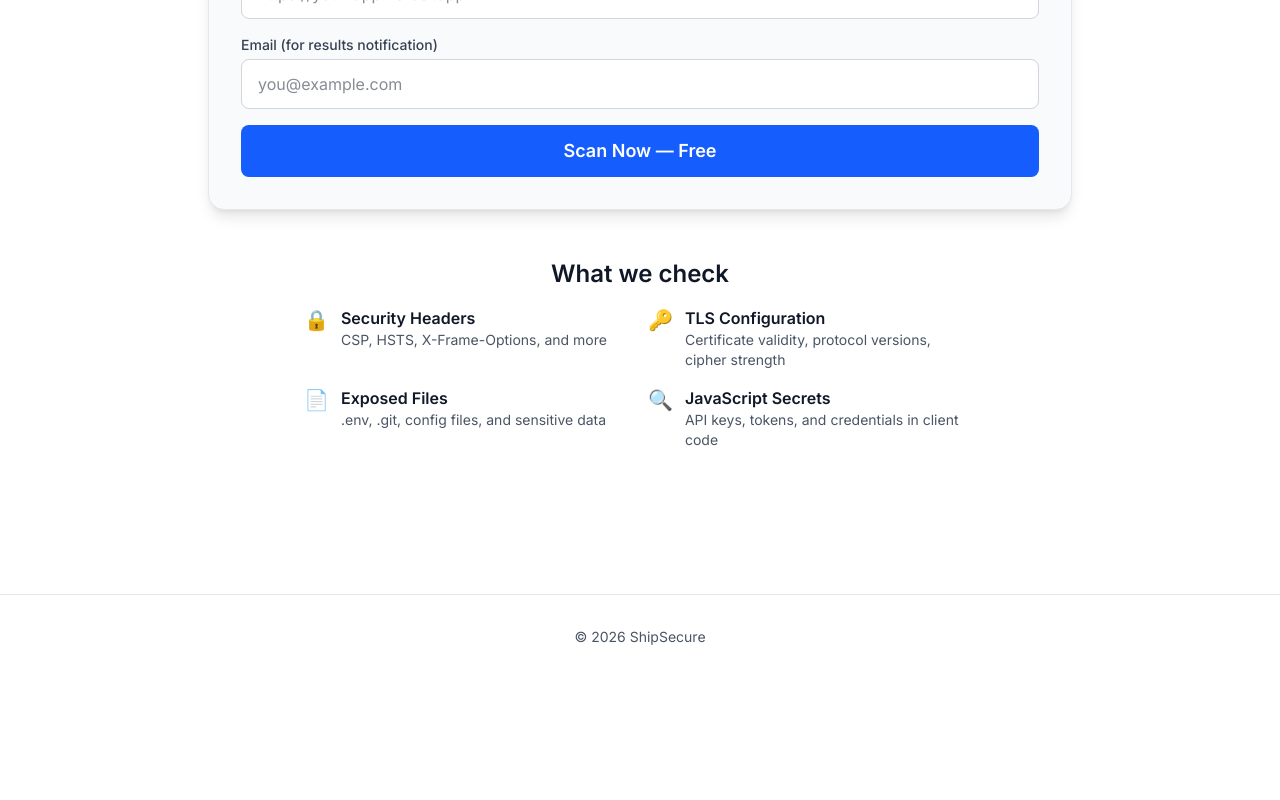
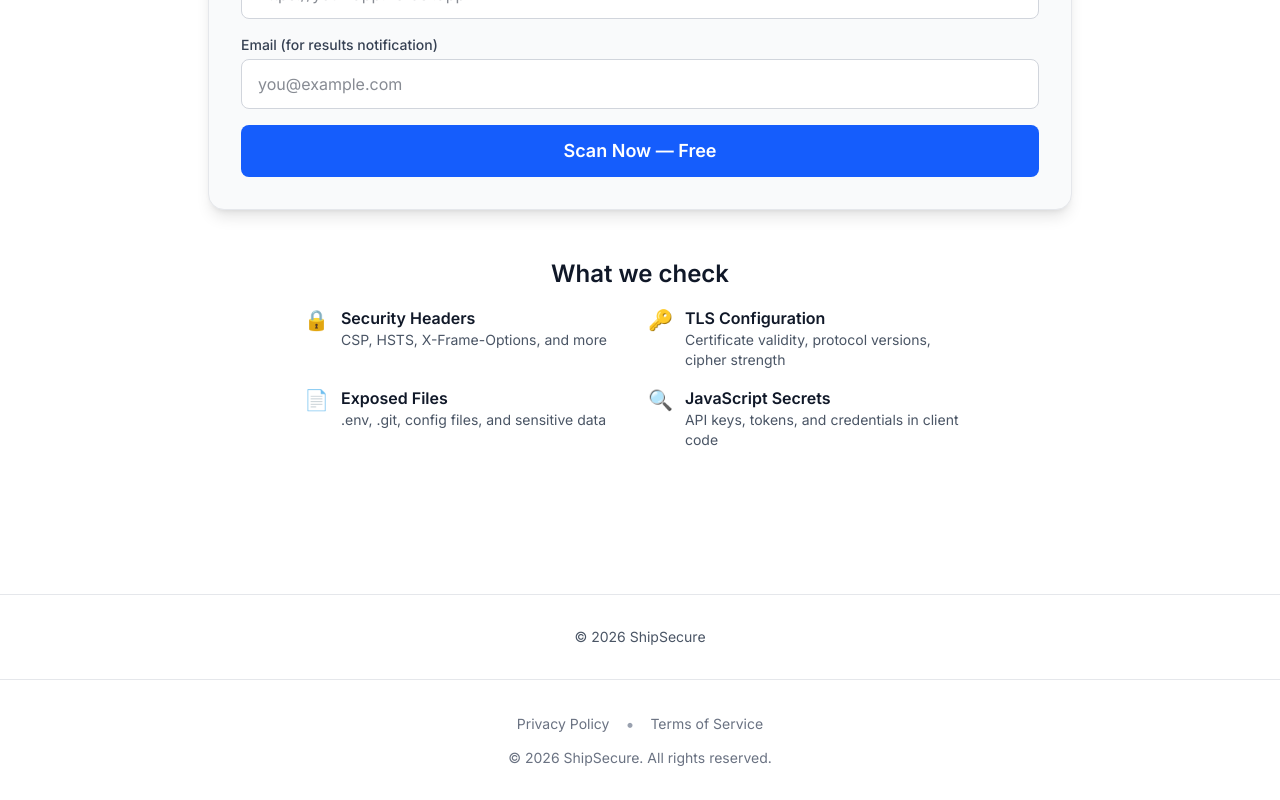
Before and after one commit to TrustEdge-Labs/shipsecure, a Next.js app in the folder frontend/: page / in a window 1280 px wide. Shown: the part 364-1164 px from the top of the page. Before the commit the page ends 1043 px from the top, so only its background shows below. Built offline with nearby package versions, Linux system fonts and the light colour scheme; no server answers.

Commit message:
feat(10-02): add global footer with legal links to all pages
- Create Footer component with Privacy Policy and Terms of Service links
- Add Footer to root layout for site-wide presence
- Use flex layout to pin footer to bottom of viewport
- Style with subtle gray colors matching existing design

```diff
--- a/frontend/app/layout.tsx
+++ b/frontend/app/layout.tsx
@@ -1,6 +1,7 @@
 import type { Metadata } from "next";
 import { Inter } from "next/font/google";
 import Script from "next/script";
+import { Footer } from "@/components/footer";
 import "./globals.css";
 
 const inter = Inter({
@@ -35,7 +36,12 @@ export default function RootLayout({
         />
       </head>
       <body className={`${inter.variable} font-sans antialiased`}>
-        {children}
+        <div className="flex flex-col min-h-screen">
+          <div className="flex-1">
+            {children}
+          </div>
+          <Footer />
+        </div>
       </body>
     </html>
   );
--- /dev/null
+++ b/frontend/components/footer.tsx
@@ -0,0 +1,30 @@
+import Link from 'next/link'
+
+export function Footer() {
+  const currentYear = new Date().getFullYear()
+
+  return (
+    <footer className="border-t border-gray-200 dark:border-gray-800 py-8 mt-auto">
+      <div className="container mx-auto px-4">
+        <nav className="flex flex-col sm:flex-row items-center justify-center gap-2 sm:gap-4 mb-3">
+          <Link
+            href="/privacy"
+            className="text-sm text-gray-500 dark:text-gray-400 hover:text-blue-600 dark:hover:text-blue-400 transition"
+          >
+            Privacy Policy
+          </Link>
+          <span className="hidden sm:inline text-gray-400 dark:text-gray-600">•</span>
+          <Link
+            href="/terms"
+            className="text-sm text-gray-500 dark:text-gray-400 hover:text-blue-600 dark:hover:text-blue-400 transition"
+          >
+            Terms of Service
+          </Link>
+        </nav>
+        <p className="text-center text-sm text-gray-500 dark:text-gray-400">
+          &copy; {currentYear} ShipSecure. All rights reserved.
+        </p>
+      </div>
+    </footer>
+  )
+}
```
